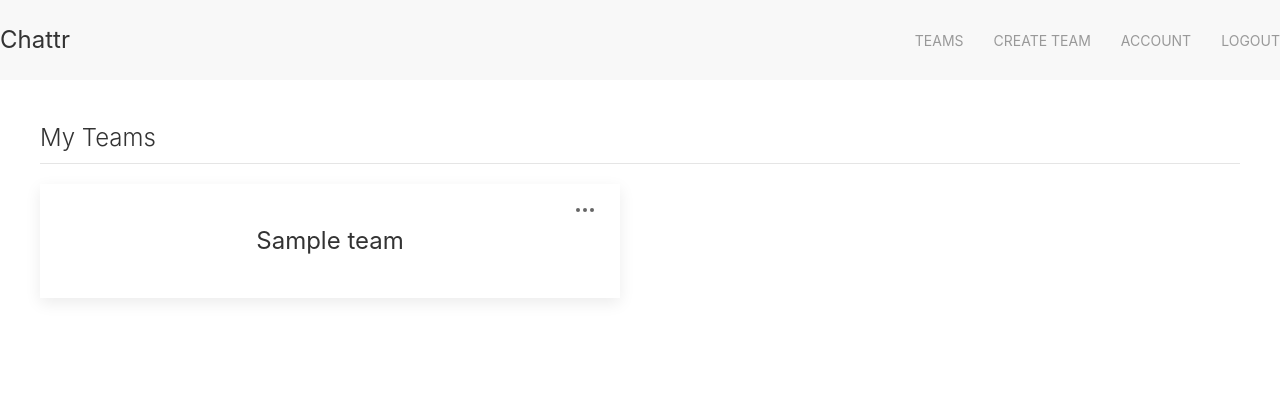
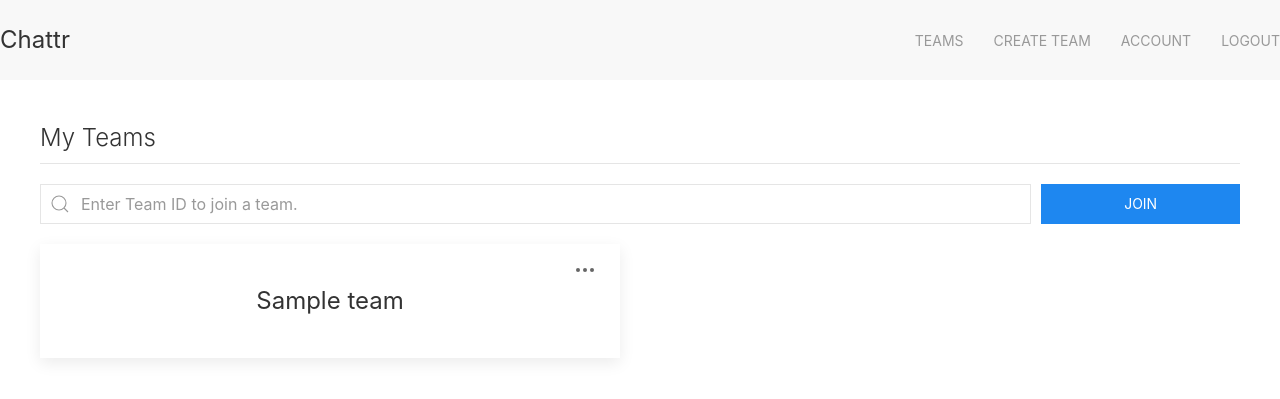
Before and after one commit to arpanneupane19/Chattr, a Flask app: page /my-teams in a window 1280 px wide. Shown: the top 399 px of the page. Run offline with Flask 2, Linux system fonts and the light colour scheme; a user stored in the database is signed in; tables that the repository leaves empty hold one stand-in row (values such as "Sample post"); some libraries are stand-ins or nearby versions.

Commit message:
search bar for teams & modded tooltip

```diff
--- a/app/templates/my_teams.html
+++ b/app/templates/my_teams.html
@@ -17,8 +17,21 @@
                         {% endfor %}
                     {% endif %}
                 {% endwith %}
+                {% if form.search.errors %}
+                    {% for error in form.search.errors %}
+                    <p class='uk-text uk-text-medium uk-text-light uk-text-emphasis uk-color-black'>{{ error }}</p>
+                    {% endfor %}
+                {% endif %}
+                <form method='POST' class="uk-search uk-width-1-1 uk-search-default uk-margin-small-bottom">
+                    {{form.hidden_tag()}}
+                    <div class="uk-flex uk-flex-row">
+                        <span uk-search-icon></span>
+                        {{form.search(class='uk-search-input uk-width-5-6 uk-margin-small-right')}}
+                        {{form.submit(class='uk-width-1-6 uk-button uk-button-primary')}}
+                    </div>
+                </form>
                 {% if length_of_teams != 0 %}
-                    <div uk-grid>
+                    <div class='uk-margin-small-top' uk-grid>
                         {% for team in teams %}
                             <div class="uk-width-1-2">
                                 <div class="uk-card uk-card-default uk-card-body uk-text-center">
@@ -26,10 +39,10 @@
                                         <button style="cursor: pointer;" class="uk-card-badge uk-light" uk-icon="icon: more"></button>
                                         <div uk-dropdown>
                                             <ul class="uk-nav uk-dropdown-nav">
-                                                <li class="uk-active uk-text-left"><a href="#">Copy Team Invite</a></li>
+                                                <li class="uk-active uk-text-left" uk-tooltip="Team ID - {{team.team_key}}"><a href="#">Team Invite</a></li>
                                                 <li class="uk-active uk-text-left"><a href="#">Members</a></li>
                                                 {% if team.leader == current_user %}
-                                                    <li class="uk-active uk-text-left" uk-tooltip="You will have to promote someone to be team leader to leave."><a href="#">Leave Team?</a></li>
+                                                    <li class="uk-active uk-text-left" uk-tooltip="You will have to promote someone to be team leader to leave. To change leaders, edit team settings."><a href="#">Leave Team?</a></li>
                                                 {% else %}
                                                     <li class="uk-active uk-text-left"><a href="#" uk-toggle="target: #leave-modal">Leave Team?</a></li>
                                                     <div id="leave-modal" uk-modal>
@@ -45,7 +58,7 @@
                                                 {% endif %}
                                                 {% if team.leader == current_user %}
                                                     <li class="uk-nav-divider"></li>
-                                                    <li class="uk-active uk-text-left"><a href="#">Edit Team Settings</a></li>
+                                                    <li class="uk-active uk-text-left"><a href="{{ url_for('edit_team',team_key=team.team_key) }}">Edit Team Settings</a></li>
                                                 {% endif %}
                                             </ul>
                                         </div>
```
